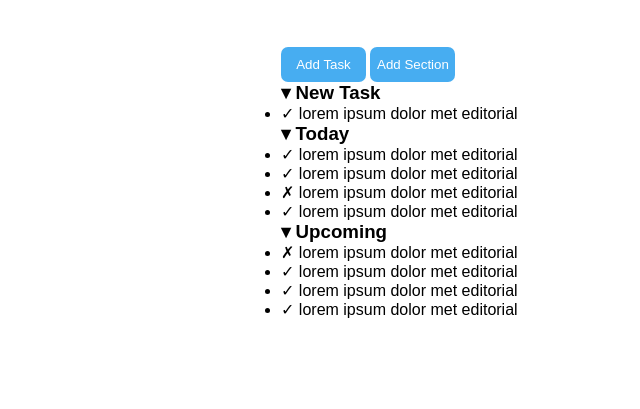
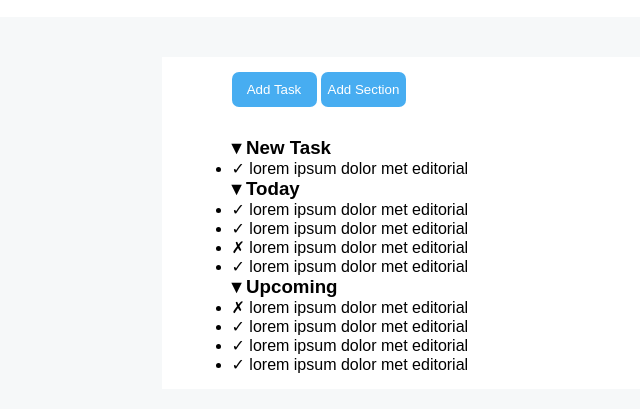
Before and after one commit to trelefede/html-css-toboolist, a plain HTML site: page index.html in a window 1280 px wide. Shown: the part 73-482 px from the top of the page, without its empty margins (0-640 px from the left). Drawn offline with Linux system fonts and the light colour scheme.

Commit message:
formattato corpo centrale

```diff
--- a/css/style.css
+++ b/css/style.css
@@ -26,6 +26,8 @@ header div {
 main {
     width: 1123px;
     height: 705px;
+    background-color: #f6f8f9;
+    padding-top: 10px;
 }
 
 /* menu selezione */
@@ -45,6 +47,11 @@ nav input {
 /* corpo centrale */
 
 .contenitore {
-    width: 561px;
+    width: 800px;
     margin: 30px auto 5px auto;
+    background-color: white;
 }
+
+.formattazione-corpocentrale {
+    padding: 15px 70px 15px;
+}
```
